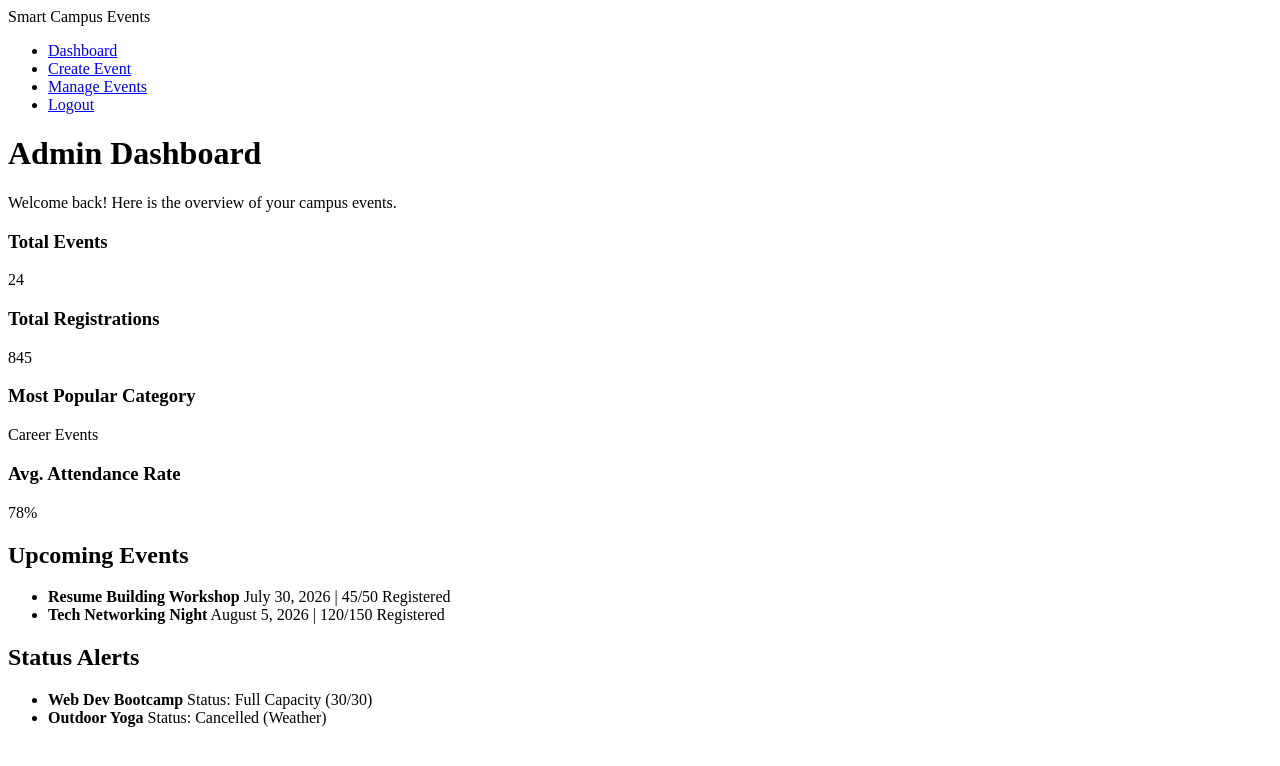
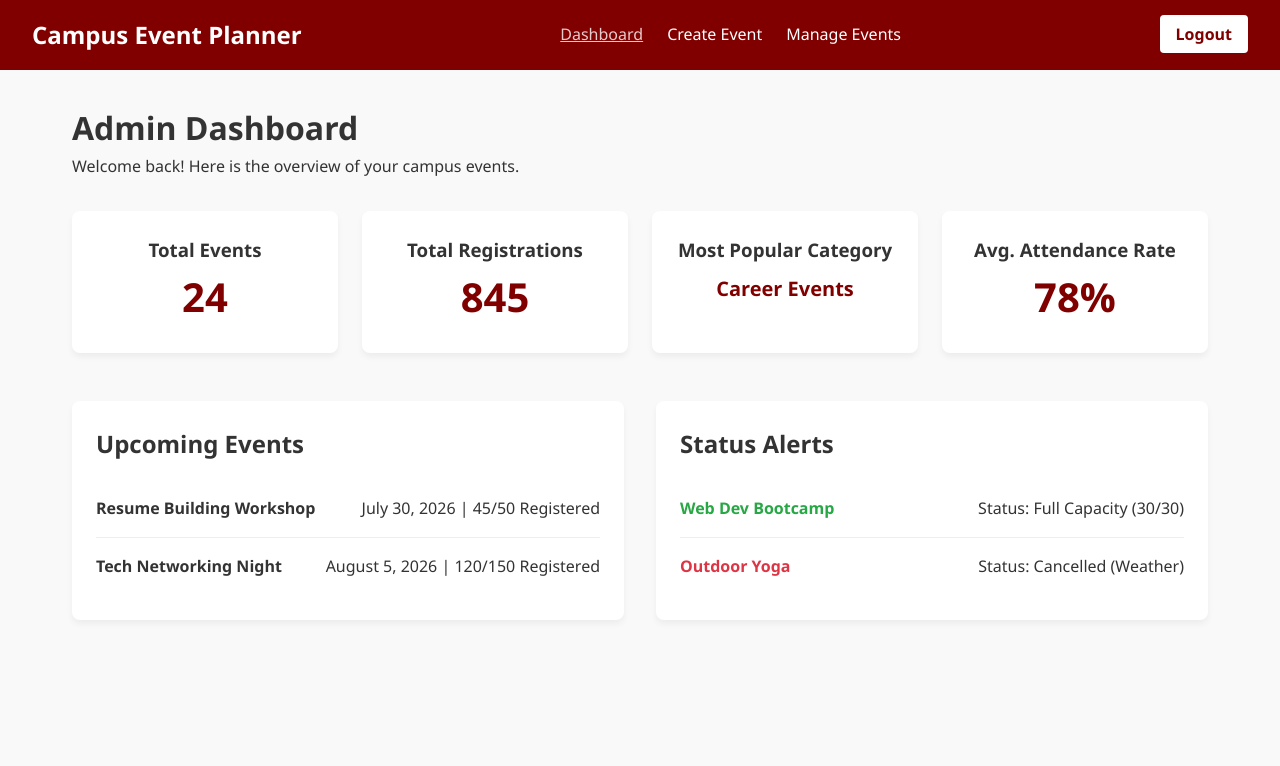
Before and after one commit to HarshPatel-2005/Smart-Campus-Event-Planner, a website: page views/admin-dashboard.html in a window 1280 px wide. Drawn offline with Linux system fonts and the light colour scheme.

Commit message:
figured out how style works

```diff
--- a/public/css/style.css
+++ b/public/css/style.css
@@ -1,3 +1,150 @@
+/* --- Shared Foundation: Variables for consistent theming --- */
+:root {
+    --primary-color: #800000; /* Concordia-inspired Burgundy */
+    --secondary-color: #f4f4f4;
+    --text-dark: #333;
+    --text-light: #fff;
+    --danger-color: #dc3545;
+    --success-color: #28a745;
+}
+
+/* --- Global Reset & Typography --- */
+* {
+    margin: 0;
+    padding: 0;
+    box-sizing: border-box;
+    font-family: 'Segoe UI', Tahoma, Geneva, Verdana, sans-serif;
+}
+
+body {
+    background-color: #f9f9f9;
+    color: var(--text-dark);
+    line-height: 1.6;
+}
+
+/* --- Shared Navigation Bar --- */
+.navbar {
+    background-color: var(--primary-color);
+    display: flex;
+    justify-content: space-between;
+    align-items: center;
+    padding: 1rem 2rem;
+}
+
+.navbar-logo a {
+    font-size: 1.5rem;
+    font-weight: bold;
+    color: var(--text-light);
+    text-decoration: none;
+}
+
+.navbar-links {
+    list-style: none;
+    display: flex;
+    gap: 1.5rem;
+    margin: 0;
+    padding: 0;
+}
+
+.navbar-links a {
+    color: var(--text-light);
+    text-decoration: none;
+    font-weight: 500;
+    transition: opacity 0.3s ease;
+}
+
+.navbar-links a:hover, .navbar-links a.active {
+    text-decoration: underline;
+    opacity: 0.8;
+}
+
+/* Ensure the logout button looks correct in the navbar */
+.navbar-actions .btn-secondary {
+    background-color: #fff;
+    color: var(--primary-color);
+    padding: 0.5rem 1rem;
+    text-decoration: none;
+    border-radius: 4px;
+    font-weight: bold;
+}
+
+.navbar-actions .btn-secondary:hover {
+    background-color: #f4f4f4;
+}
+
+/* --- Main Container --- */
+.container {
+    max-width: 1200px;
+    margin: 0 auto;
+    padding: 2rem;
+}
+
+.page-header {
+    margin-bottom: 2rem;
+}
+
+/* --- Admin Dashboard Specific Layout --- */
+.stats-grid {
+    display: grid;
+    grid-template-columns: repeat(auto-fit, minmax(200px, 1fr));
+    gap: 1.5rem;
+    margin-bottom: 3rem;
+}
+
+.stat-card {
+    background: #fff;
+    padding: 1.5rem;
+    border-radius: 8px;
+    box-shadow: 0 4px 6px rgba(0,0,0,0.05);
+    text-align: center;
+}
+
+.stat-number {
+    font-size: 2.5rem;
+    font-weight: bold;
+    color: var(--primary-color);
+}
+
+.stat-text {
+    font-size: 1.25rem;
+    font-weight: bold;
+    color: var(--primary-color);
+    margin-top: 0.5rem;
+}
+
+.dashboard-lists {
+    display: grid;
+    grid-template-columns: repeat(auto-fit, minmax(300px, 1fr));
+    gap: 2rem;
+}
+
+.list-card {
+    background: #fff;
+    padding: 1.5rem;
+    border-radius: 8px;
+    box-shadow: 0 4px 6px rgba(0,0,0,0.05);
+}
+
+.event-list {
+    list-style: none;
+    margin-top: 1rem;
+}
+
+.event-list li {
+    padding: 1rem 0;
+    border-bottom: 1px solid #eee;
+    display: flex;
+    justify-content: space-between;
+    align-items: center;
+}
+
+.event-list li:last-child {
+    border-bottom: none;
+}
+
+.alert-full strong { color: var(--success-color); }
+.alert-cancelled strong { color: var(--danger-color); }
+
 /* --- Form Styling --- */
 .form-container {
     background: #fff;
@@ -58,7 +205,7 @@ input:focus, select:focus, textarea:focus {
     gap: 1rem;
 }
 
-/* Shared Buttons */
+/* --- Shared Buttons --- */
 .btn {
     padding: 0.75rem 1.5rem;
     border: none;
@@ -87,8 +234,19 @@ input:focus, select:focus, textarea:focus {
     background-color: #bbb;
 }
 
-/* Form Responsive Fixes */
+/* --- Responsive Adjustments for Mobile --- */
 @media (max-width: 768px) {
+    .navbar-links {
+        display: none;
+    }
+    .dashboard-lists {
+        grid-template-columns: 1fr;
+    }
+    .event-list li {
+        flex-direction: column;
+        align-items: flex-start;
+        gap: 0.5rem;
+    }
     .half-width, .third-width {
         flex: 1 1 100%;
     }
--- a/views/admin-dashboard.html
+++ b/views/admin-dashboard.html
@@ -10,17 +10,18 @@
 <body>
     <!-- This is the Shared Navigation -->
     <nav class="navbar">
-        <div class="nav-brand">Smart Campus Events</div>
-        <ul class="nav-links">
+    <div class="navbar-logo">
+        <a id="CEPID" href="admin-dashboard.html">Campus Event Planner</a>
+    </div>
+
+    <ul class="navbar-links">
         <li><a href="admin-dashboard.html" class="active">Dashboard</a></li>
         <li><a href="create-event.html">Create Event</a></li>
         <li><a href="manage-events.html">Manage Events</a></li>
-            <li><a href="login.html">Logout</a></li>
     </ul>
-        <div class="hamburger">
-            <span></span>
-            <span></span>
-            <span></span>
+
+    <div class="navbar-actions">
+        <a href="login.html" class="btn btn-secondary">Logout</a>
     </div>
 </nav>
 
```
Also changed, not shown: views/create-event.html (+14 -19 lines). Lines whose indentation alone changed are shown as unchanged.
